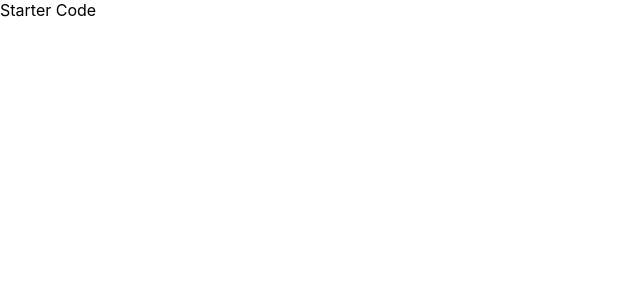
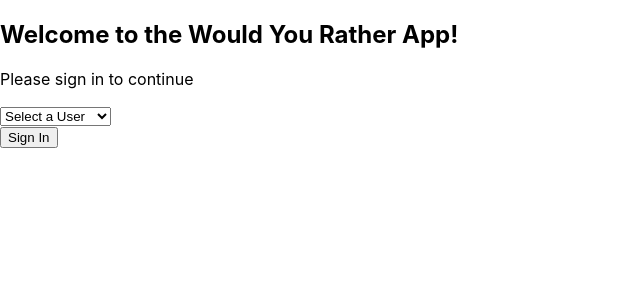
Before and after one commit to AlfonsoTorrez/would-you-rather, a React (Create React App) app: page / in a window 1280 px wide. Shown: the top 300 px of the page, without its empty margins (0-640 px from the left). Built offline with nearby package versions, Linux system fonts and the light colour scheme.

Commit message:
feat: display users on dropdown

```diff
--- a/src/components/App.js
+++ b/src/components/App.js
@@ -1,6 +1,7 @@
 import React, { Component } from 'react';
 import { connect } from 'react-redux'
 import { handleInitialData } from '../actions/shared'
+import Login from './Login'
 
 class App extends Component {
   componentDidMount(){
@@ -9,7 +10,7 @@ class App extends Component {
   render(){
     return (
       <div>
-        Starter Code
+        <Login />
       </div>
     )
   }
--- /dev/null
+++ b/src/components/Login.js
@@ -0,0 +1,33 @@
+import React, { Component } from 'react'
+import { connect } from 'react-redux'
+
+class Login extends Component {
+  render() {
+    console.log(this.props)
+    return (
+      <div>
+        <h2>Welcome to the Would You Rather App!</h2>
+        <p>Please sign in to continue</p>
+        <select>
+          <option value="User" disabled selected>Select a User</option>
+          {this.props.myUsers.map((user) => (
+            <option value={user.name}>{user.name}</option>
+          ))}
+        </select>
+        <div>
+          <button>
+            Sign In
+          </button>
+        </div>
+      </div>
+    )
+  }
+}
+
+function mapStateToProps ({ users }) {
+  return {
+    myUsers: Object.values(users)
+  }
+}
+
+export default connect(mapStateToProps)(Login)
```
